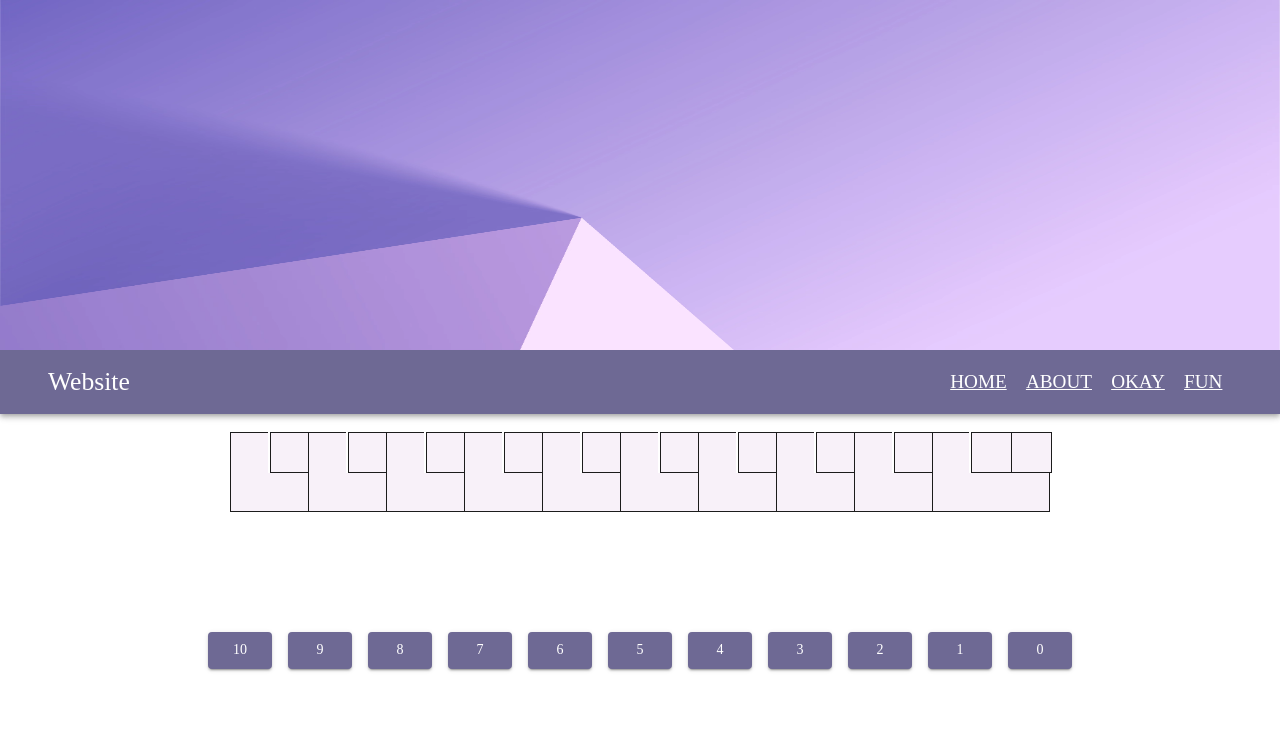
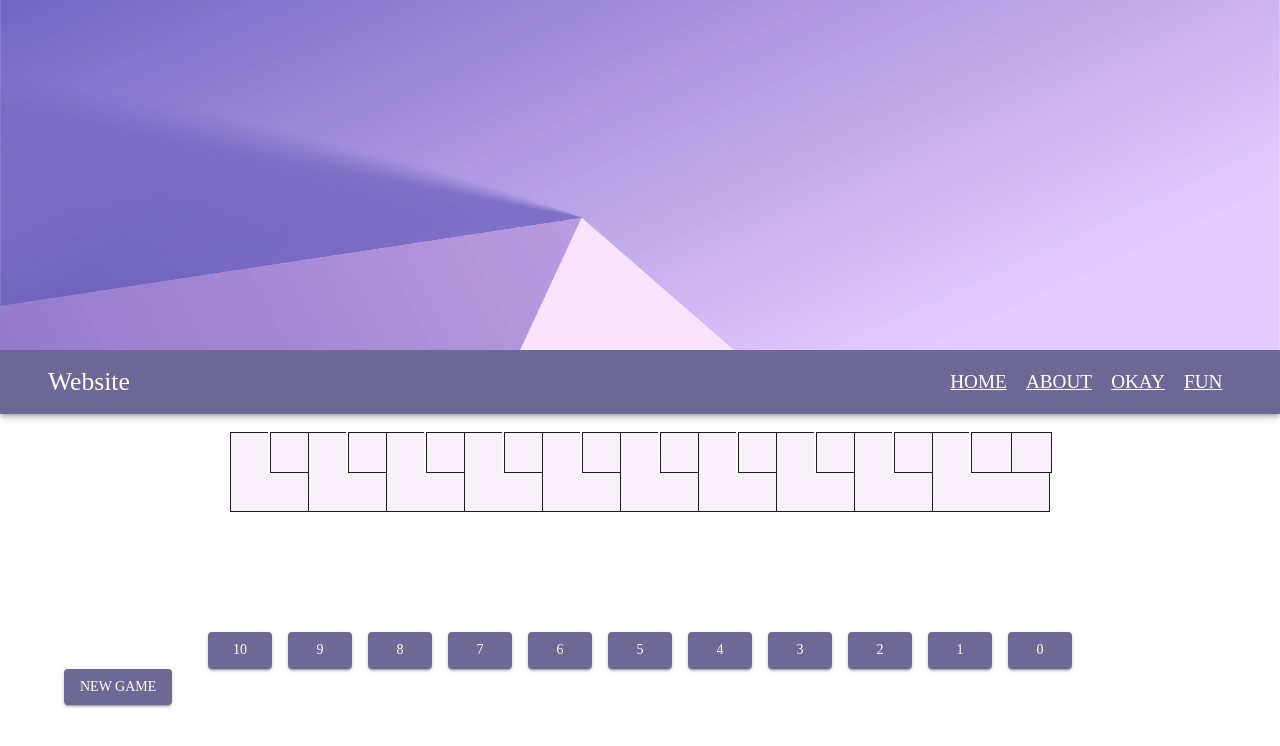
Before and after one commit to Rilr20/test-website, a Next.js app: page /fun/bowling in a window 1280 px wide. Shown: the top 746 px of the page. Built offline with nearby package versions, Linux system fonts and the light colour scheme; a web font is replaced by a local one.

Commit message:
new game function

```diff
--- a/pages/fun/bowling.js
+++ b/pages/fun/bowling.js
@@ -62,7 +62,22 @@ export default function Bowling() {
                         return elements
                     })
                 }
+                {/* new game button */}
             </Box>
+            <Button variant="contained"  onClick={(()=> {
+                let newBowlingCard = []
+                bowlingCard.forEach(frame => {
+                    if (frame.length == 2) {
+                        newBowlingCard.push(["",""])
+                    } else {
+                        newBowlingCard.push(["", "", ""])
+                    }
+                });
+                setBowlingScore(newBowlingCard)
+                setDisplayScore(newBowlingCard)
+                setBottomRow([])
+                setLastPoint(0)
+            })}>New Game</Button>
         </Container>
     )
 }
```
